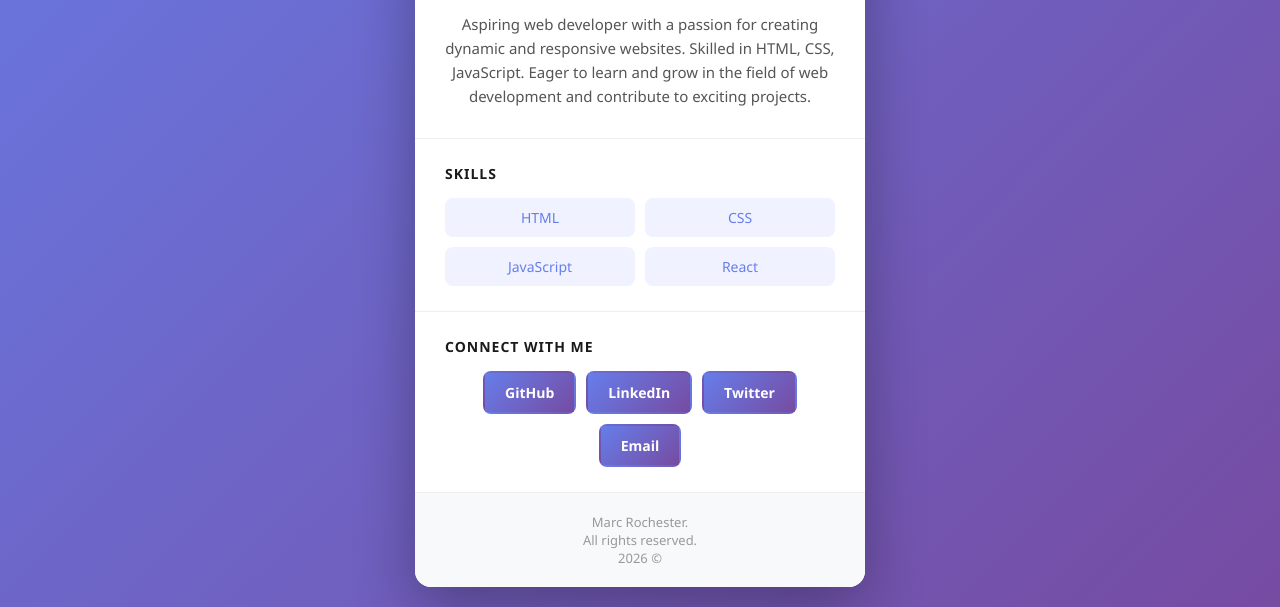
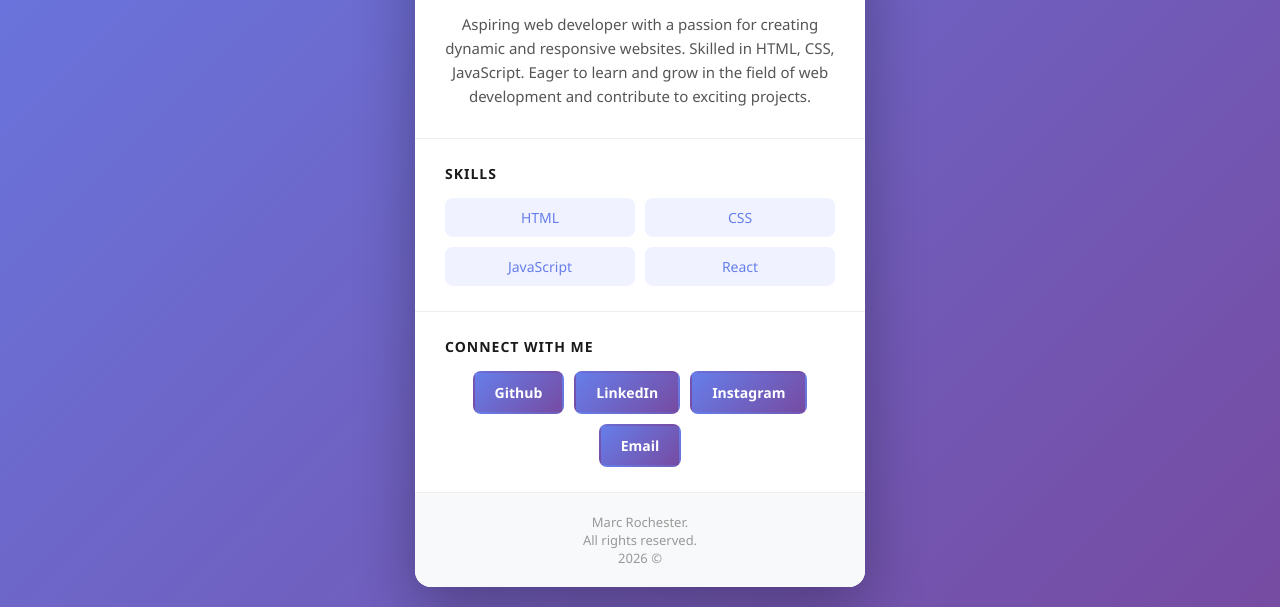
Before and after one commit to MR1092/portfolio_v1, a plain HTML site: page projects/01-html-profile-card/index.html in a window 1280 px wide. Shown: the part 488-1095 px from the top of the page. Drawn offline with Linux system fonts and the light colour scheme.

Commit message:
changed to layout in contact section

```diff
--- a/projects/01-html-profile-card/index.html
+++ b/projects/01-html-profile-card/index.html
@@ -58,7 +58,7 @@
                 target="_blank"
                 rel="noopener noreferrer"
               >
-                GitHub
+                Github
               </a>
             </li>
             <li>
@@ -76,7 +76,7 @@
                 target="_blank"
                 rel="noopener noreferrer"
               >
-                Twitter
+                Instagram
               </a>
             </li>
             <li>
```
